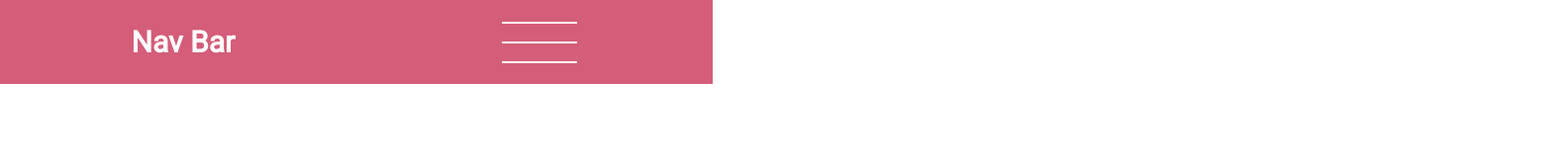
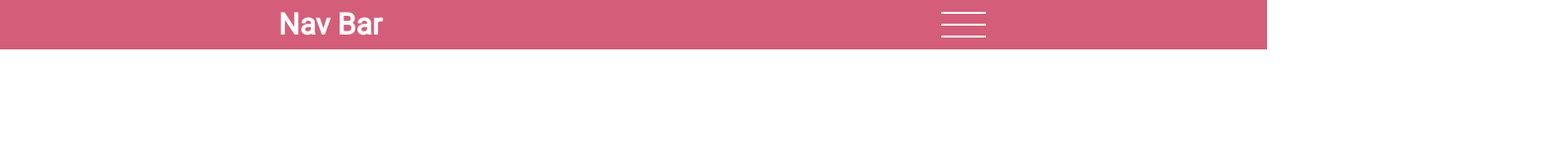
Before and after one commit to slpng/html-css-prac, a plain HTML site: page navbar/index.html in a window 1280 px wide. Shown: the whole page at 99% size, 1580 px wide, since content can reach past the window. Drawn offline with Linux system fonts and the light colour scheme.

Commit message:
fixed sizes

```diff
--- a/navbar/hamburger.css
+++ b/navbar/hamburger.css
@@ -28,7 +28,7 @@
 .hamburger > div:after {
     content: '';
     position: absolute;
-    top: -20px;
+    top: -12px;
     background-color: var(--hamburger-color);
     width: 100%;
     height: 2px;
@@ -36,7 +36,7 @@
 }
 
 .hamburger > div:after {
-    top: 20px;
+    top: 12px;
 }
 
 #toggler {
--- a/navbar/style.css
+++ b/navbar/style.css
@@ -3,7 +3,7 @@
 :root {
     --primary-color: #d45d79;
     --hamburger-color: white;
-    --header-height: 85px;
+    --header-height: 50px;
 }
 
 * {
@@ -14,11 +14,12 @@
 
 body {
     font-family: Roboto, sans-serif;
+    overflow: hidden;
 }
 
 .wrapper {
-    width: 720px;
-    height: 1080px;
+    width: 100%;
+    height: 100vh;
     /* margin: 0 auto; */
 }
 
```
